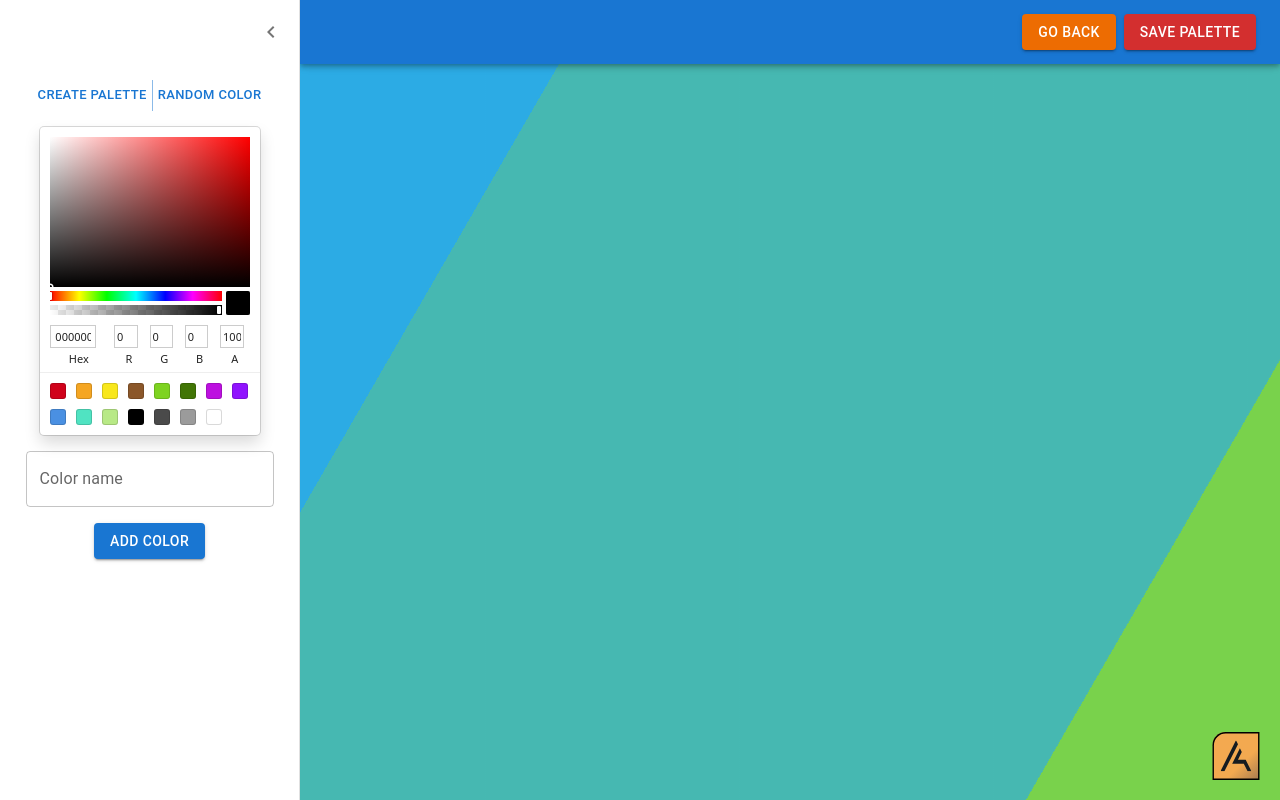
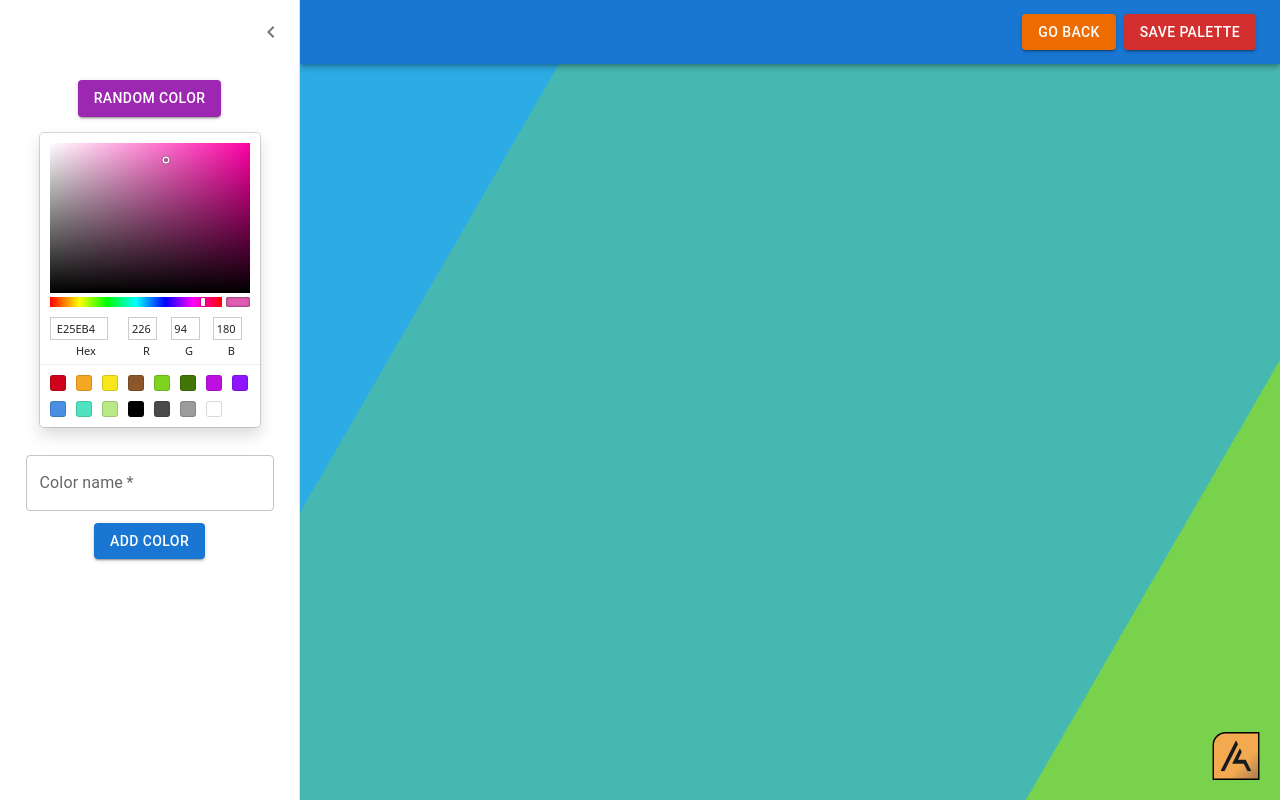
Before and after one commit to kemalaydik/colorify-react, a React (Create React App) app: page /palette/new in a window 1280 px wide. Built offline with nearby package versions, Linux system fonts and the light colour scheme.

Commit message:
interim update

```diff
--- /dev/null
+++ b/src/ColorForm.js
@@ -0,0 +1 @@
+import { useState } from 'react';
--- /dev/null
+++ b/src/ColorPicker.js
@@ -0,0 +1,24 @@
+import { useState } from 'react';
+import { SketchPicker } from 'react-color';
+import { generateRndColor } from './colorHelpers';
+import { Button } from '@mui/material';
+
+export default function ColorPicker({ handleColor }) {
+	const [colorBG, setColorBG] = useState(generateRndColor());
+	const handleColorChange = color => setColorBG(color.hex);
+	const handleColorComplete = () => handleColor(colorBG);
+	const change2RndColor = () => {
+		const rndColor = generateRndColor();
+		handleColor(rndColor);
+		setColorBG(rndColor);
+	};
+
+	return (
+		<>
+			<Button onClick={change2RndColor} variant='contained' color='secondary'>
+				Random Color
+			</Button>
+			<SketchPicker color={colorBG} onChange={handleColorChange} onChangeComplete={handleColorComplete} disableAlpha />
+		</>
+	);
+}
--- /dev/null
+++ b/src/DragDrop.js
@@ -0,0 +1,36 @@
+import { DragDropContext, Droppable, Draggable } from 'react-beautiful-dnd';
+import { Box } from '@mui/material';
+
+export default function DragDrop({ palette }) {
+	const onDragEnd = () => console.log(23);
+	return (
+		<DragDropContext onDragEnd={onDragEnd}>
+			<Droppable droppableId='colorGrid'>
+				{provided => {
+					return (
+						<div {...provided.droppableProps} ref={provided.innerRef} className='grid grid-cols-3 gap-5'>
+							{palette.map(({ name, color }, idx) => (
+								<Draggable draggableId={name} index={idx} key={name}>
+									{provided => {
+										return (
+											<Box
+												ref={provided.innerRef}
+												{...provided.draggableProps}
+												{...provided.dragHandleProps}
+												className='w-40 h-40 border border-black rounded-lg hover:shadow-lg ease-in-out duration-300'
+												sx={{ backgroundColor: color }}
+											>
+												<p className='bottom-2 left-2 text-white'>{name}</p>
+											</Box>
+										);
+									}}
+								</Draggable>
+							))}
+							{provided.placeholder}
+						</div>
+					);
+				}}
+			</Droppable>
+		</DragDropContext>
+	);
+}
--- a/src/New.js
+++ b/src/New.js
@@ -1,14 +1,13 @@
 import { useState, useContext } from 'react';
-import { SketchPicker } from 'react-color';
-import * as React from 'react';
 import { styled } from '@mui/material/styles';
 import { generateRndColor } from './colorHelpers';
 import { Link } from 'react-router-dom';
 import { UserContext } from './App';
-import { DragDropContext, Droppable, Draggable } from 'react-beautiful-dnd';
+import ColorPicker from './ColorPicker';
+import DragDrop from './DragDrop';
 
 import { Menu as MenuIcon, ChevronLeft as ChevronLeftIcon } from '@mui/icons-material';
-import { Button, ButtonGroup, IconButton, Box, Drawer, Toolbar, AppBar as MuiAppBar, TextField } from '@mui/material';
+import { Button, IconButton, Box, Drawer, Toolbar, AppBar as MuiAppBar, TextField } from '@mui/material';
 
 const drawerWidth = 300;
 
@@ -50,21 +49,16 @@ const DrawerHeader = styled('div')(({ theme }) => ({
 	display: 'flex',
 	alignItems: 'center',
 	padding: theme.spacing(0, 1),
-	// necessary for content to be below app bar
 	...theme.mixins.toolbar,
 	justifyContent: 'flex-end'
 }));
 
 export default function New() {
 	const [open, setOpen] = useState(true);
-	const [color, setColor] = useState({ r: '0', g: '0', b: '0', a: '1' });
+	const [color, setColor] = useState(generateRndColor());
 	const [name, setName] = useState('');
 	const [palette, setPalette] = useState([]);
 	const seedColors = useContext(UserContext);
-
-	const handleChange = color => {
-		setColor({ ...color.rgb });
-	};
 
 	const handleDrawerOpen = () => {
 		setOpen(true);
@@ -74,7 +68,12 @@ export default function New() {
 		setOpen(false);
 	};
 
-	const onDragEnd = () => console.log(23);
+	const handleColor = color => setColor(color);
+
+	const handleSubmit = e => {
+		e.preventDefault();
+		setPalette([...palette, { name, color }]);
+	};
 
 	return (
 		<Box sx={{ display: 'flex' }}>
@@ -96,13 +95,13 @@ export default function New() {
 			<Drawer
 				sx={{
 					width: drawerWidth,
-
 					flexShrink: 0,
 					'& .MuiDrawer-paper': {
 						width: drawerWidth,
 						boxSizing: 'border-box',
 						alignItems: 'center',
-						gap: 2
+						gap: 2,
+						backgroundColor: 'D3D3D3'
 					}
 				}}
 				variant='persistent'
@@ -114,49 +113,17 @@ export default function New() {
 						<ChevronLeftIcon />
 					</IconButton>
 				</DrawerHeader>
-				<ButtonGroup variant='text' aria-label='outlined button group' size='small'>
-					<Button>Create Palette</Button>
-					<Button onClick={() => setColor(generateRndColor())}>Random Color</Button>
-				</ButtonGroup>
-				<SketchPicker color={color} onChange={handleChange} />
-
-				<TextField id='outlined-basic' label='Color name' variant='outlined' value={name} onChange={e => setName(e.target.value)} />
-				<Button variant='contained' color='primary' onClick={() => setPalette([...palette, { name, color }])}>
-					Add Color
-				</Button>
+				<ColorPicker handleColor={handleColor} />
+				<form onSubmit={handleSubmit} className='flex flex-col items-center gap-3 mt-3'>
+					<TextField id='outlined-basic' label='Color name' variant='outlined' value={name} onChange={e => setName(e.target.value)} required />
+					<Button variant='contained' color='primary' type='submit'>
+						Add Color
+					</Button>
+				</form>
 			</Drawer>
 			<Main open={open}>
 				<DrawerHeader />
-				<div>
-					<DragDropContext onDragEnd={onDragEnd}>
-						<Droppable droppableId='colorGrid'>
-							{provided => {
-								return (
-									<div {...provided.droppableProps} ref={provided.innerRef} className='flex flex-col gap-5' style={{}}>
-										{palette.map(({ name, color: { r, g, b, a } }, idx) => (
-											<Draggable draggableId={name} index={idx} key={name}>
-												{provided => {
-													return (
-														<div
-															ref={provided.innerRef}
-															{...provided.draggableProps}
-															{...provided.dragHandleProps}
-															className='w-40 h-40 border border-black rounded-lg hover:shadow-lg hover:scale-[1.05] ease-in-out duration-300'
-															style={{ backgroundColor: `rgba(${r}, ${g}, ${b}, ${a})` }}
-														>
-															{/* <p className='bottom-2 left-2 text-white'>{name}</p> */}
-														</div>
-													);
-												}}
-											</Draggable>
-										))}
-										{provided.placeholder}
-									</div>
-								);
-							}}
-						</Droppable>
-					</DragDropContext>
-				</div>
+				<DragDrop palette={palette} />
 			</Main>
 		</Box>
 	);
--- a/src/colorHelpers.js
+++ b/src/colorHelpers.js
@@ -29,7 +29,6 @@ function generatePalette({ paletteName, id, emoji, colors }) {
 	return { paletteName, id, emoji, shades };
 }
 
-const generateRndNumber = () => ~~(Math.random() * 255);
-export const generateRndColor = () => ({ r: generateRndNumber(), g: generateRndNumber(), b: generateRndNumber(), a: Math.random() });
+export const generateRndColor = () => `#${Math.floor(Math.random() * 16777215).toString(16)}`;
 
 export default generatePalette;
```
